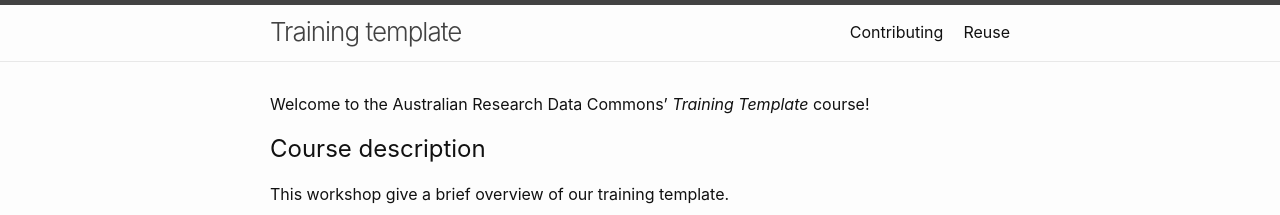
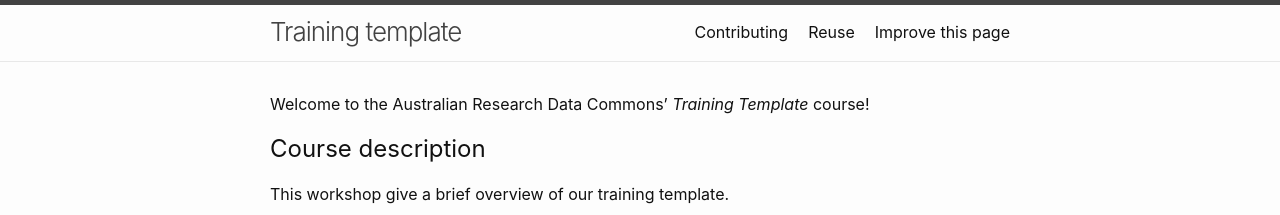
Before and after one commit to ARDC-Secure-Platforms/ardc-serp-docs, a Jekyll site: the page built from index.md, in a window 1280 px wide. Shown: the top 215 px of the page. Built offline with Jekyll 4.4.1, drawn with Linux system fonts in a browser that asks for light colours.

Commit message:
Add Improve this page link
Signed-off-by: Matthias Liffers <m@tthi.as>

```diff
--- a/_includes/header.html
+++ b/_includes/header.html
@@ -21,6 +21,7 @@
           {%- for item in site.data.nav.docs -%}
             <a class="page-link" href="{{ site.baseurl }}/{{ item.url }}">{{ item.title | escape }}</a>
           {%- endfor -%}
+          <a class="page-link" href="{{repo_url}}/edit/{{default_branch}}/{{page.path}}">Improve this page</a>
         </div>
       </nav>
     {%- endif -%}
```
